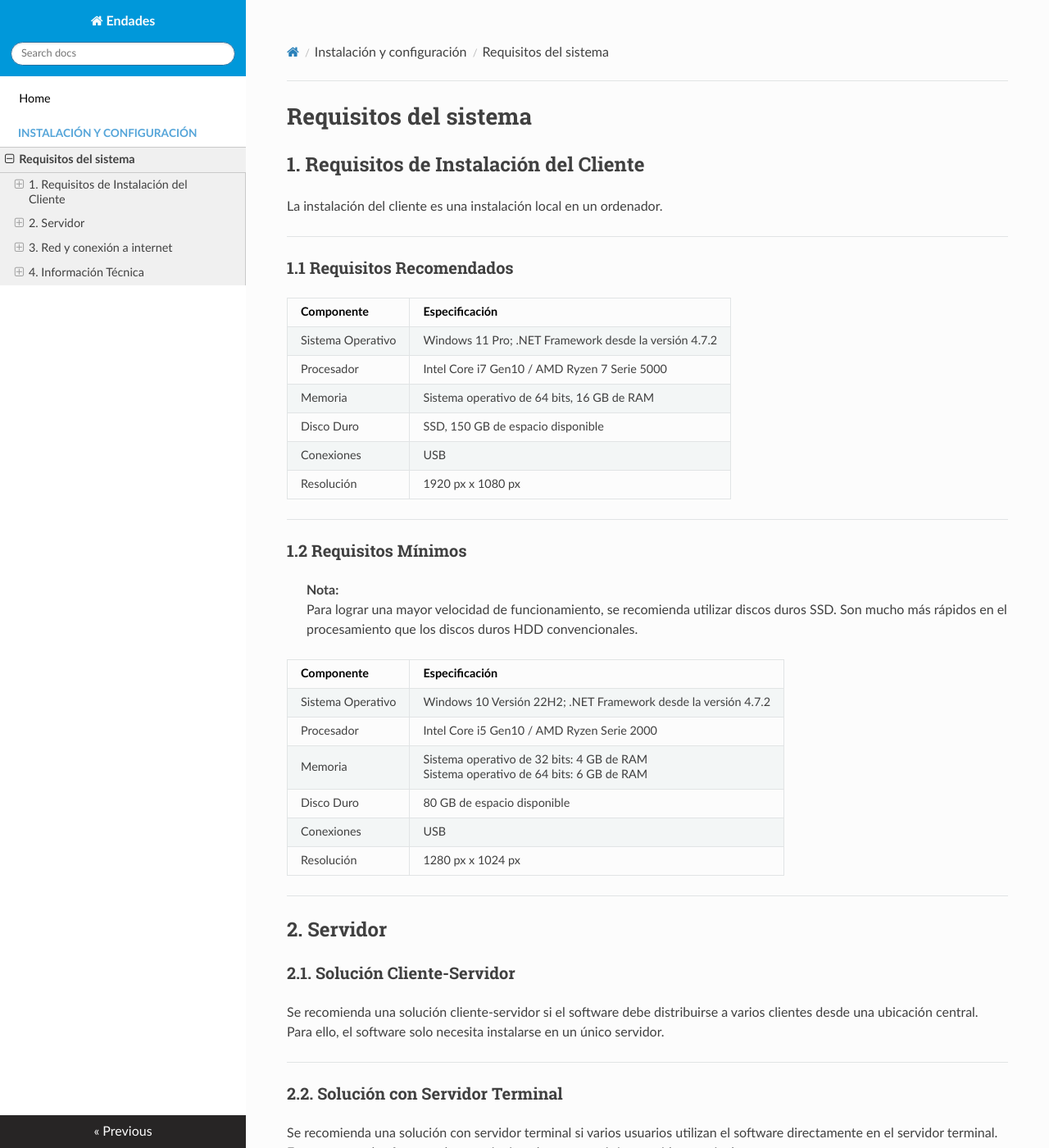
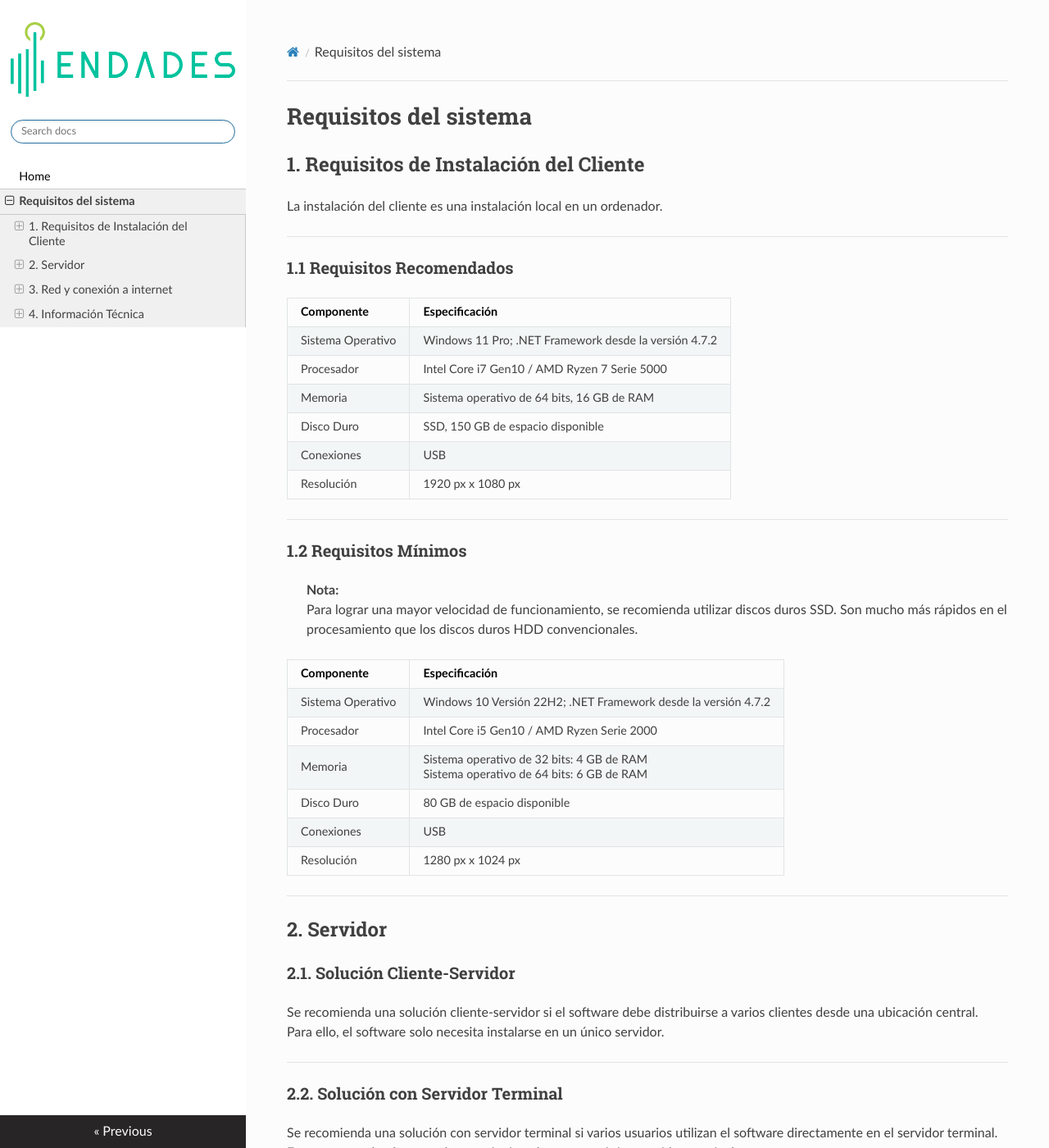
Before and after one commit to endades/Setup-installation, an MkDocs documentation site: the page built from docs/Requisitos_Sistema.md, in a window 1280 px wide and 1400 px high. Shown: the whole window at 82% size. Built offline with MkDocs 1.6.1, drawn with Linux system fonts in a browser that asks for light colours; nearby versions of some CDN libraries; some of the changed text lies outside the part shown.

Commit message:
Update info

```diff
--- a/docs/stylesheets/custom.css
+++ b/docs/stylesheets/custom.css
@@ -1,7 +1,7 @@
 
 /* Mantener el color de la sección superior (Documentos y Search docs) */
 .wy-side-nav-search {
-    background-color: #0098da; /* Color original del tema readthedocs */
+    background-color: #FFFFFF; /* Color original del tema readthedocs */
 }
 
 /* Cambiar el color de fondo de la cinta lateral */
@@ -61,3 +61,19 @@
 footer {
     display: none;
 }
+
+
+
+  /* Desactiva el clic en el logo (lo hace estático) */
+.wy-side-nav-search > a {
+    pointer-events: none;
+    cursor: default;
+    background-image: url("../Imagenes/endades.png");
+    background-repeat: no-repeat;
+    background-position: center;
+    background-size: contain;
+    height: 120px;
+    display: block;
+    line-height: 120px;
+    color: transparent;
+  }
--- a/mkdocs.yml
+++ b/mkdocs.yml
@@ -2,7 +2,7 @@
 
 theme:
   name: readthedocs
-  # logo: img/endades2.png
+  # logo: img/endades.png
   highlightjs: true
 
 
```
Also changed, not shown: docs/Requisitos_Sistema.md (renamed from docs/Instalación y configuración/Requisitos_Sistema.md, +0 -2 lines).
